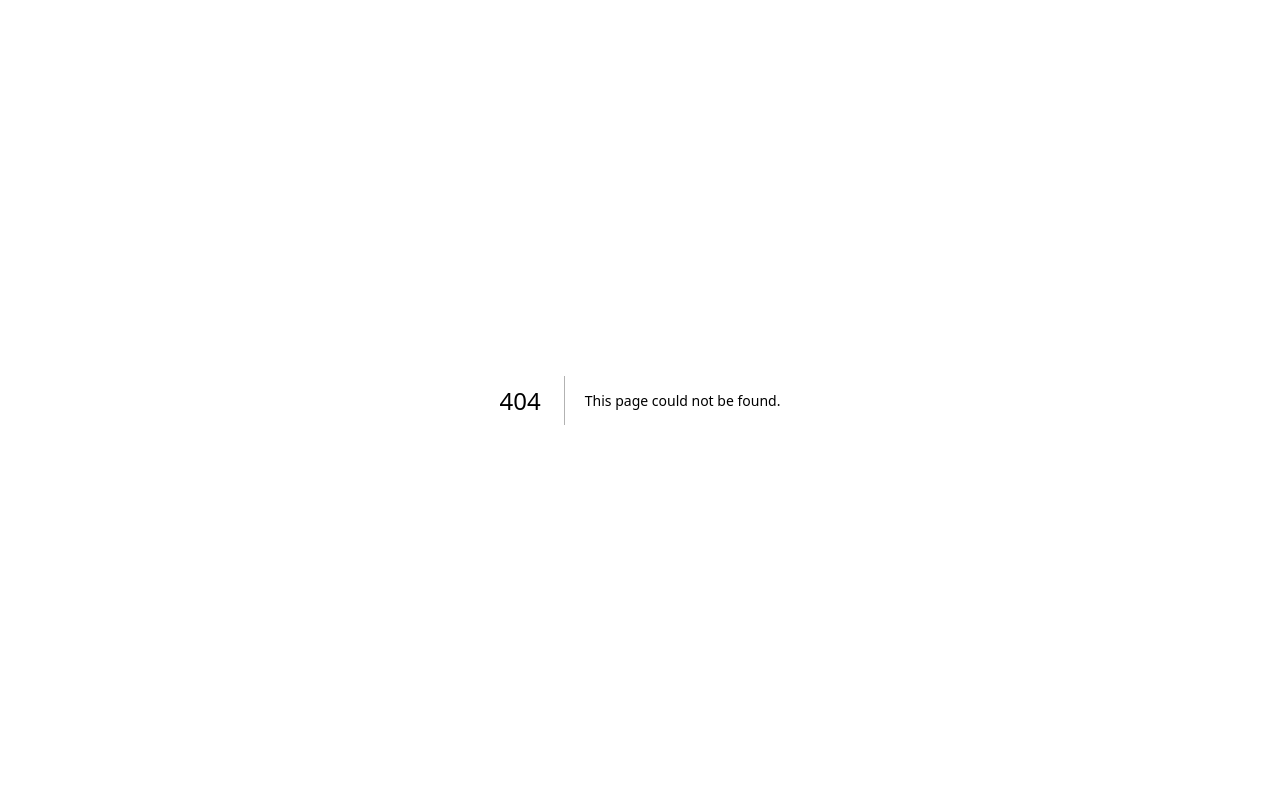
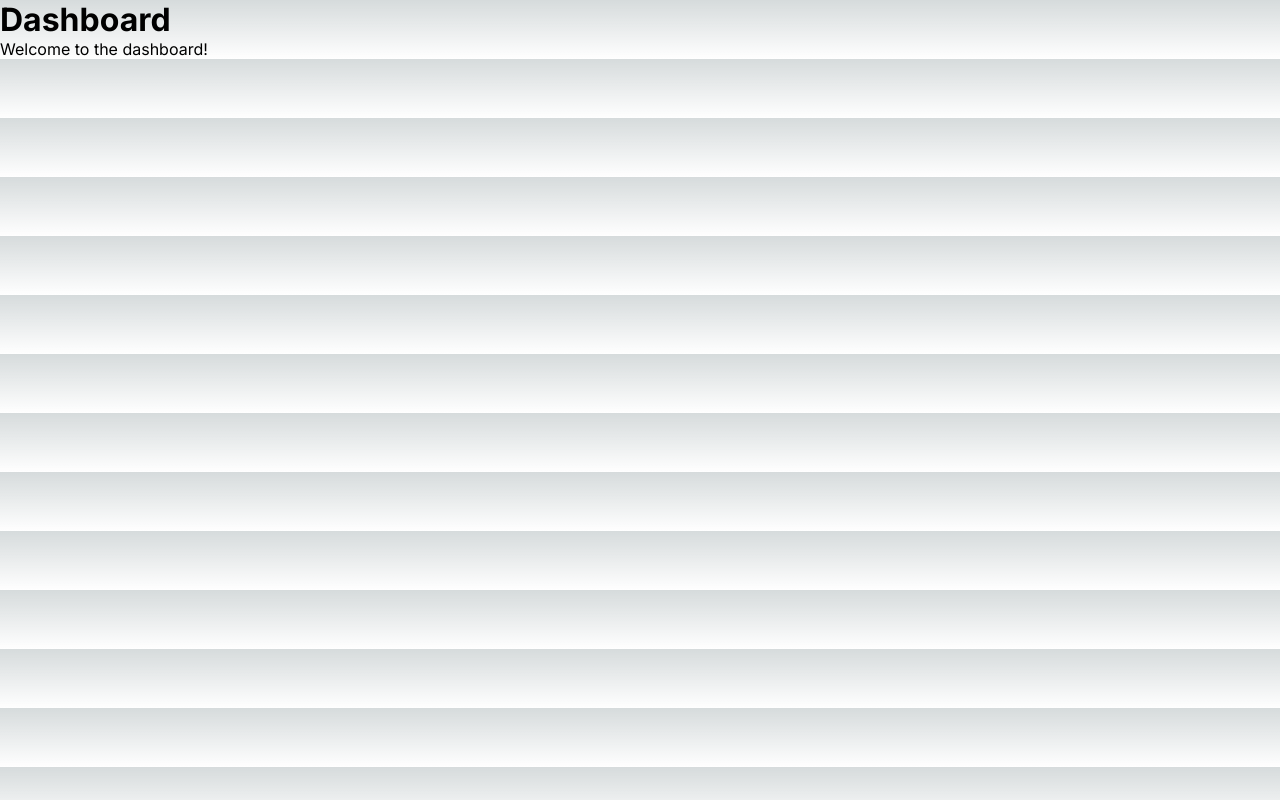
Before and after one commit to 4RCZ1/report-framework, a Next.js app: page /dashboard in a window 1280 px wide. Before the commit this address had no page. Built offline with nearby package versions, Linux system fonts and the light colour scheme.

Commit message:
feat: added template page.tsx for dashboard

```diff
--- /dev/null
+++ b/app/dashboard/page.tsx
@@ -0,0 +1,9 @@
+let page: () => JSX.Element;
+export default page = () => {
+  return (
+    <>
+      <h1>Dashboard</h1>
+      <p>Welcome to the dashboard!</p>
+    </>
+  );
+};
```
